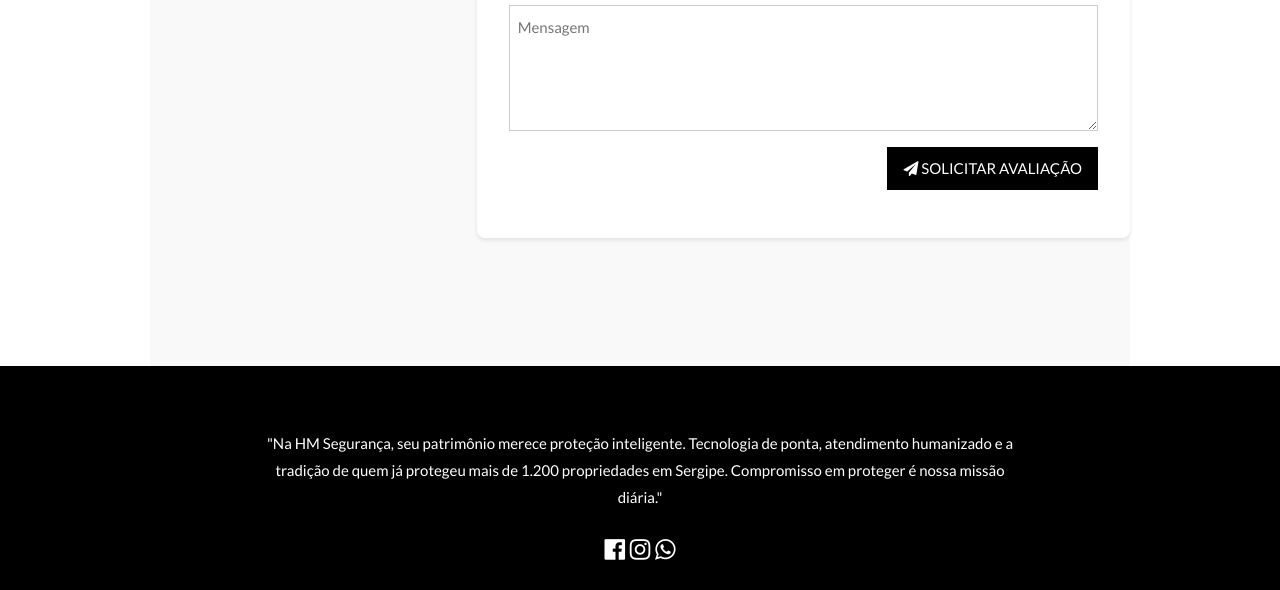
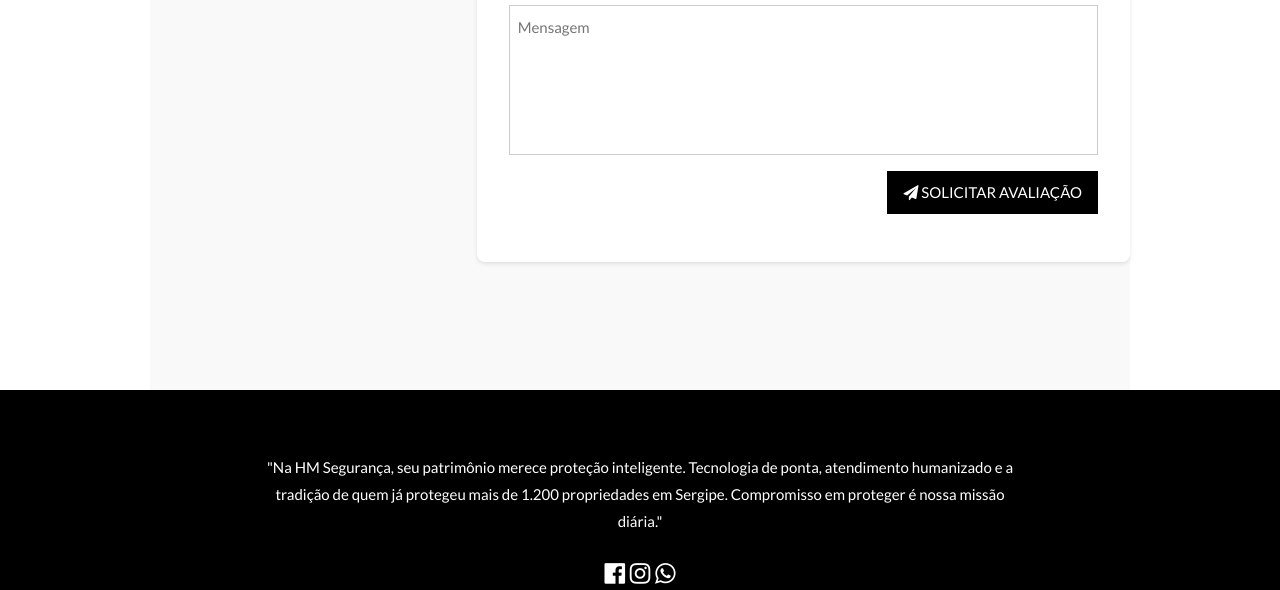
Before and after one commit to Cleilton-Santos/HMSEGURANCA, a plain HTML site: page index.html in a window 1280 px wide. Shown: the part 3412-4002 px from the top of the page. Drawn offline with nearby package versions, Linux system fonts and the light colour scheme.

Commit message:
modified

```diff
--- a/index.html
+++ b/index.html
@@ -249,7 +249,7 @@
                                 <input class="w3-input w3-border" type="text" placeholder="Tipo de Projeto" required name="project_type">
                             </div>
                         </div>
-                        <textarea class="w3-input w3-border" placeholder="Mensagem" required name="message" rows="4"></textarea>
+                        <textarea class="w3-input w3-border" placeholder="Mensagem" required name="message" rows="4" style="width: 100%; height: 150px; resize: none;"></textarea>
                         <button class="w3-button w3-black w3-right w3-section" type="submit">
                             <i class="fa fa-paper-plane"></i> SOLICITAR AVALIAÇÃO
                         </button>
```
